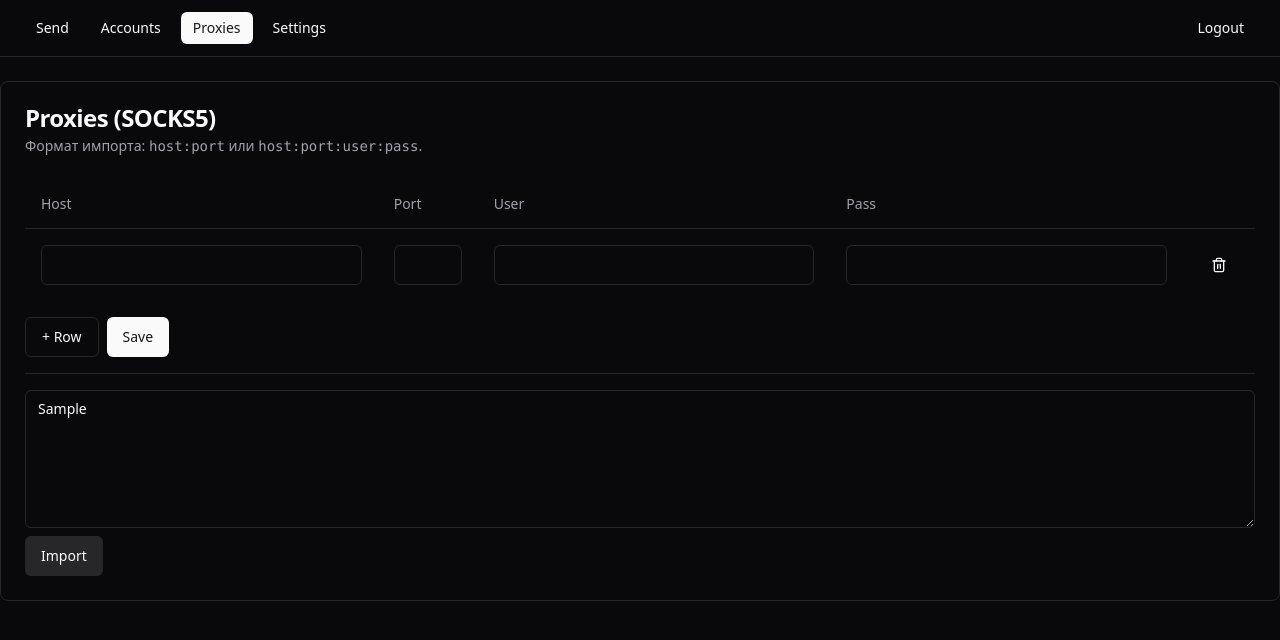
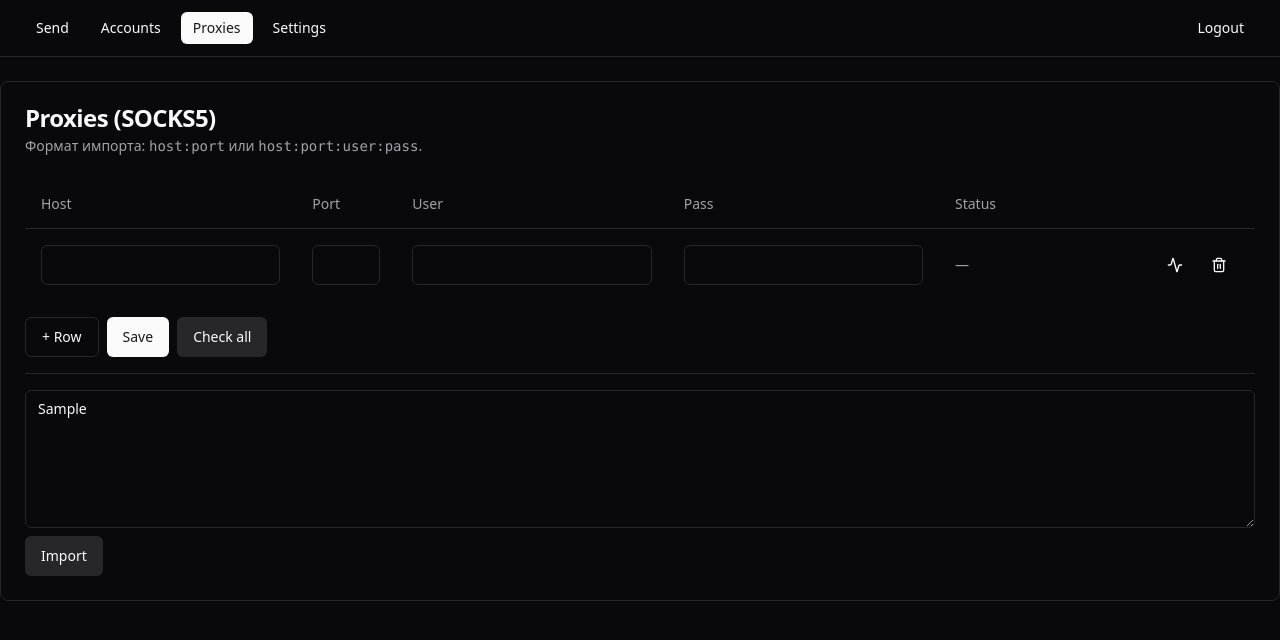
Before and after one commit to Blast0n/mitch, a React (Vite) app in the folder frontend/: page /proxies in a window 1280 px wide. Both pictures are taken after typing "Sample" into the empty fields and a click on the button "+ Row". Shown: the top 640 px of the page. Built offline with nearby package versions, Linux system fonts and the light colour scheme; no server answers.

Commit message:
feat(spa): proxy health status column + check buttons on /proxies

```diff
--- a/frontend/src/pages/ProxiesPage.tsx
+++ b/frontend/src/pages/ProxiesPage.tsx
@@ -1,13 +1,24 @@
-import { useEffect, useState } from 'react';
+import { useEffect, useState, useCallback } from 'react';
 import { toast } from 'sonner';
 import { Card, CardContent, CardHeader, CardTitle, CardDescription } from '@/components/ui/card';
 import { Button } from '@/components/ui/button';
 import { Input } from '@/components/ui/input';
 import { Textarea } from '@/components/ui/textarea';
 import { Table, TableBody, TableCell, TableHead, TableHeader, TableRow } from '@/components/ui/table';
-import { api, type Proxy } from '@/lib/api';
+import { Badge } from '@/components/ui/badge';
+import { api, type Proxy, type ProxyHealthEntry, type ProxyHealthResponse, type ProxyCheckResponse } from '@/lib/api';
 import { errLabel } from '@/lib/error-labels';
-import { Trash2 } from 'lucide-react';
+import { keyOf } from '@/lib/proxyKey';
+import { Trash2, Activity } from 'lucide-react';
+
+function relativeTime(ts: number): string {
+  const diff = Date.now() - ts;
+  if (diff < 5_000) return 'только что';
+  if (diff < 60_000) return `${Math.floor(diff / 1000)} сек назад`;
+  if (diff < 3_600_000) return `${Math.floor(diff / 60_000)} мин назад`;
+  if (diff < 86_400_000) return `${Math.floor(diff / 3_600_000)} ч назад`;
+  return `${Math.floor(diff / 86_400_000)} дн назад`;
+}
 
 type Row = { host: string; port: string; username: string; password: string };
 
@@ -25,9 +36,41 @@ const toProxy = (r: Row): Proxy => {
   return out;
 };
 
+function useProxyHealth() {
+  const [byKey, setByKey] = useState<Record<string, ProxyHealthEntry>>({});
+  const refresh = useCallback(async () => {
+    const r = await api.get<ProxyHealthResponse>('/api/proxies/health');
+    if (r) setByKey(Object.fromEntries(r.entries.map(e => [e.key, e])));
+  }, []);
+  useEffect(() => { refresh(); }, [refresh]);
+  return { byKey, refresh };
+}
+
 export default function ProxiesPage() {
   const [rows, setRows] = useState<Row[]>([]);
   const [bulk, setBulk] = useState('');
+  const { byKey: health, refresh: refreshHealth } = useProxyHealth();
+  const [checking, setChecking] = useState(false);
+
+  const runCheck = async (indices?: number[]) => {
+    if (checking) return;
+    setChecking(true);
+    try {
+      const res = await api.request<ProxyCheckResponse>('POST', '/api/proxies/check', indices ? { indices } : {});
+      if (res.ok) {
+        const ok = res.data.results.filter(r => r.ok).length;
+        const failed = res.data.results.length - ok;
+        toast.success(`Проверено: ${ok} ok, ${failed} fail`);
+        await refreshHealth();
+      } else if (res.err.status === 409) {
+        toast.error('Проверка уже идёт');
+      } else {
+        toast.error(errLabel(res.err.error) || `HTTP ${res.err.status}`);
+      }
+    } finally {
+      setChecking(false);
+    }
+  };
 
   useEffect(() => {
     api.get<Proxy[]>('/api/proxies').then(r => { if (r) setRows(r.map(toRow)); });
@@ -80,7 +123,8 @@ export default function ProxiesPage() {
                 <TableHead className="w-[100px]">Port</TableHead>
                 <TableHead>User</TableHead>
                 <TableHead>Pass</TableHead>
-                <TableHead className="w-[60px]"></TableHead>
+                <TableHead className="w-[200px]">Status</TableHead>
+                <TableHead className="w-[100px]"></TableHead>
               </TableRow>
             </TableHeader>
             <TableBody>
@@ -90,17 +134,49 @@ export default function ProxiesPage() {
                   <TableCell><Input type="number" value={r.port} onChange={e => updateRow(i, { port: e.target.value })} /></TableCell>
                   <TableCell><Input value={r.username} onChange={e => updateRow(i, { username: e.target.value })} /></TableCell>
                   <TableCell><Input value={r.password} onChange={e => updateRow(i, { password: e.target.value })} /></TableCell>
-                  <TableCell><Button size="icon" variant="ghost" onClick={() => removeRow(i)}><Trash2 className="h-4 w-4" /></Button></TableCell>
+                  <TableCell>
+                    {(() => {
+                      const key = keyOf({
+                        host: r.host.trim(),
+                        port: Number(r.port),
+                        username: r.username.trim() || undefined,
+                        password: r.password || undefined
+                      });
+                      const entry = health[key];
+                      if (!entry) return <span className="text-muted-foreground">—</span>;
+                      return (
+                        <div className="space-y-0.5">
+                          {entry.ok
+                            ? <Badge variant="default">✓ {entry.latencyMs}ms</Badge>
+                            : <Badge variant="destructive">× {errLabel(entry.error) || entry.error}</Badge>}
+                          <div className="text-xs text-muted-foreground">checked {relativeTime(entry.checkedAt)}</div>
+                        </div>
+                      );
+                    })()}
+                  </TableCell>
+                  <TableCell>
+                    <div className="flex gap-1">
+                      <Button size="icon" variant="ghost" onClick={() => runCheck([i])} disabled={checking} title="Check">
+                        <Activity className="h-4 w-4" />
+                      </Button>
+                      <Button size="icon" variant="ghost" onClick={() => removeRow(i)} title="Delete">
+                        <Trash2 className="h-4 w-4" />
+                      </Button>
+                    </div>
+                  </TableCell>
                 </TableRow>
               ))}
               {rows.length === 0 && (
-                <TableRow><TableCell colSpan={5} className="text-center text-muted-foreground">пусто</TableCell></TableRow>
+                <TableRow><TableCell colSpan={6} className="text-center text-muted-foreground">пусто</TableCell></TableRow>
               )}
             </TableBody>
           </Table>
           <div className="flex gap-2">
             <Button onClick={addRow} variant="outline">+ Row</Button>
             <Button onClick={save}>Save</Button>
+            <Button onClick={() => runCheck()} variant="secondary" disabled={checking}>
+              {checking ? 'Проверка…' : 'Check all'}
+            </Button>
           </div>
           <div className="space-y-2 pt-4 border-t">
             <Textarea
```
